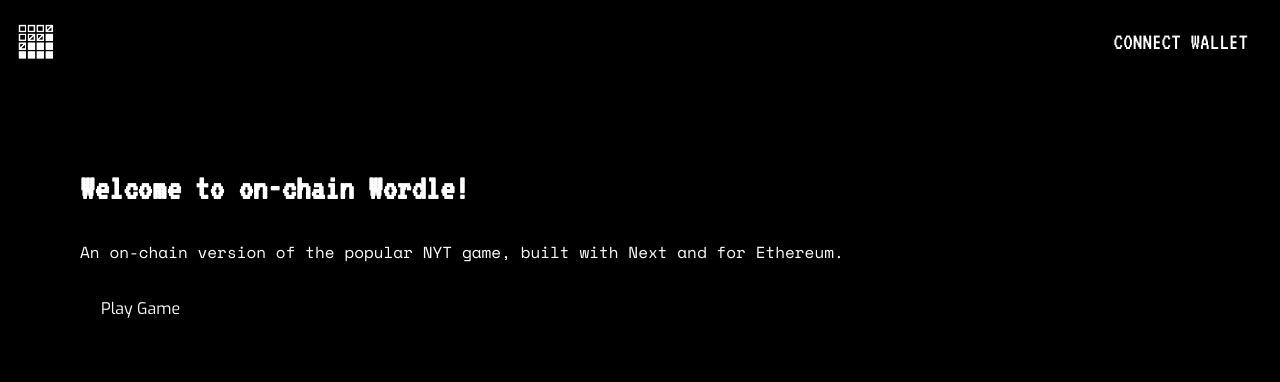
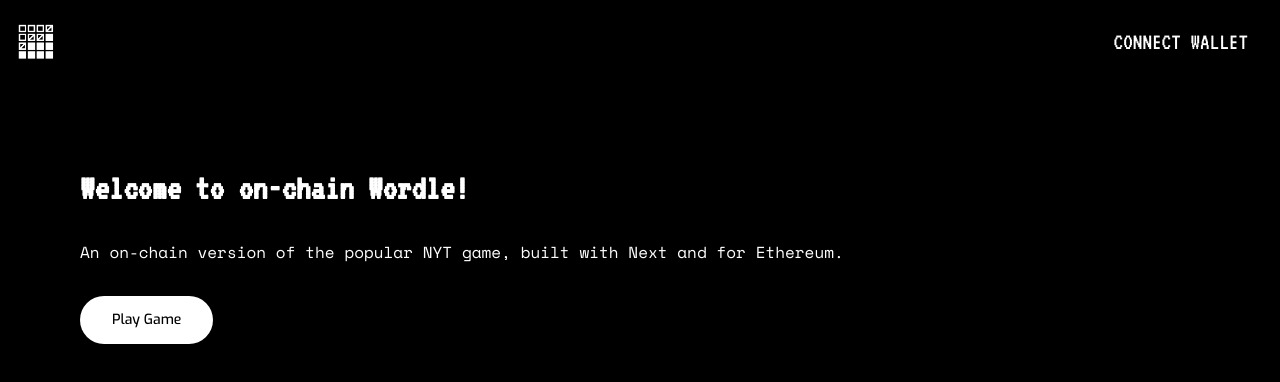
Before and after one commit to iloveburritos/wordle, a Next.js app: page / in a window 1280 px wide. Shown: the top 382 px of the page. Built offline with nearby package versions, Linux system fonts and the light colour scheme; no server answers.

Commit message:
updated ux

```diff
--- a/app/page.tsx
+++ b/app/page.tsx
@@ -2,6 +2,7 @@
 
 import React from 'react';
 import Link from 'next/link';
+import { Button } from '@/components/ui/button'
 
 export default function Home() {
   return (
@@ -12,15 +13,11 @@
           An on-chain version of the popular NYT game, built with Next and for Ethereum.
         </p>
         <Link href="/game">
-          <div className="rounded-full border border-solid border-transparent transition-colors bg-foreground text-background gap-2 hover:bg-[#383838] dark:hover:bg-[#ccc] text-sm sm:text-base h-10 sm:h-12 px-4 sm:px-5">
+          <Button size="lg">
             Play Game
-          </div>
+          </Button>
         </Link>
-
-
       </main>
-
-
     </div>
   );
 }
--- a/components/Header.tsx
+++ b/components/Header.tsx
@@ -4,6 +4,7 @@
 import Image from 'next/image'
 import Link from 'next/link'
 import { WalletButton } from './WalletModal'
+import { Button } from '@/components/ui/button'
 
 export default function Header() {
   return (
@@ -13,7 +14,7 @@
           <Image
             src="/wordle-logo.png"
             alt="Wordle"
-            width={40  }
+            width={40}
             height={75}
             className="h-auto"
             priority
--- a/components/ui/button.tsx
+++ b/components/ui/button.tsx
@@ -1,3 +1,5 @@
+// components/ui/button.tsx
+
 import * as React from "react"
 import { Slot } from "@radix-ui/react-slot"
 import { cva, type VariantProps } from "class-variance-authority"
@@ -5,12 +7,12 @@
 import { cn } from "@/lib/utils"
 
 const buttonVariants = cva(
-  "inline-flex items-center justify-center gap-2 whitespace-nowrap rounded-md text-sm font-medium transition-colors focus-visible:outline-none focus-visible:ring-1 focus-visible:ring-ring disabled:pointer-events-none disabled:opacity-50 [&_svg]:pointer-events-none [&_svg]:size-4 [&_svg]:shrink-0",
+  "inline-flex items-center justify-center gap-2 whitespace-nowrap rounded-full text-sm font-medium transition-colors focus-visible:outline-none focus-visible:ring-1 focus-visible:ring-ring disabled:pointer-events-none disabled:opacity-50 [&_svg]:pointer-events-none [&_svg]:size-4 [&_svg]:shrink-0",
   {
     variants: {
       variant: {
         default:
-          "bg-primary text-primary-foreground shadow hover:bg-primary/90",
+          "bg-white text-black shadow hover:bg-gray-100",
         destructive:
           "bg-destructive text-destructive-foreground shadow-sm hover:bg-destructive/90",
         outline:
@@ -21,9 +23,9 @@
         link: "text-primary underline-offset-4 hover:underline",
       },
       size: {
-        default: "h-9 px-4 py-2",
-        sm: "h-8 rounded-md px-3 text-xs",
-        lg: "h-10 rounded-md px-8",
+        default: "h-10 px-6",
+        sm: "h-8 rounded-full px-4 text-xs",
+        lg: "h-12 rounded-full px-8",
         icon: "h-9 w-9",
       },
     },
```
